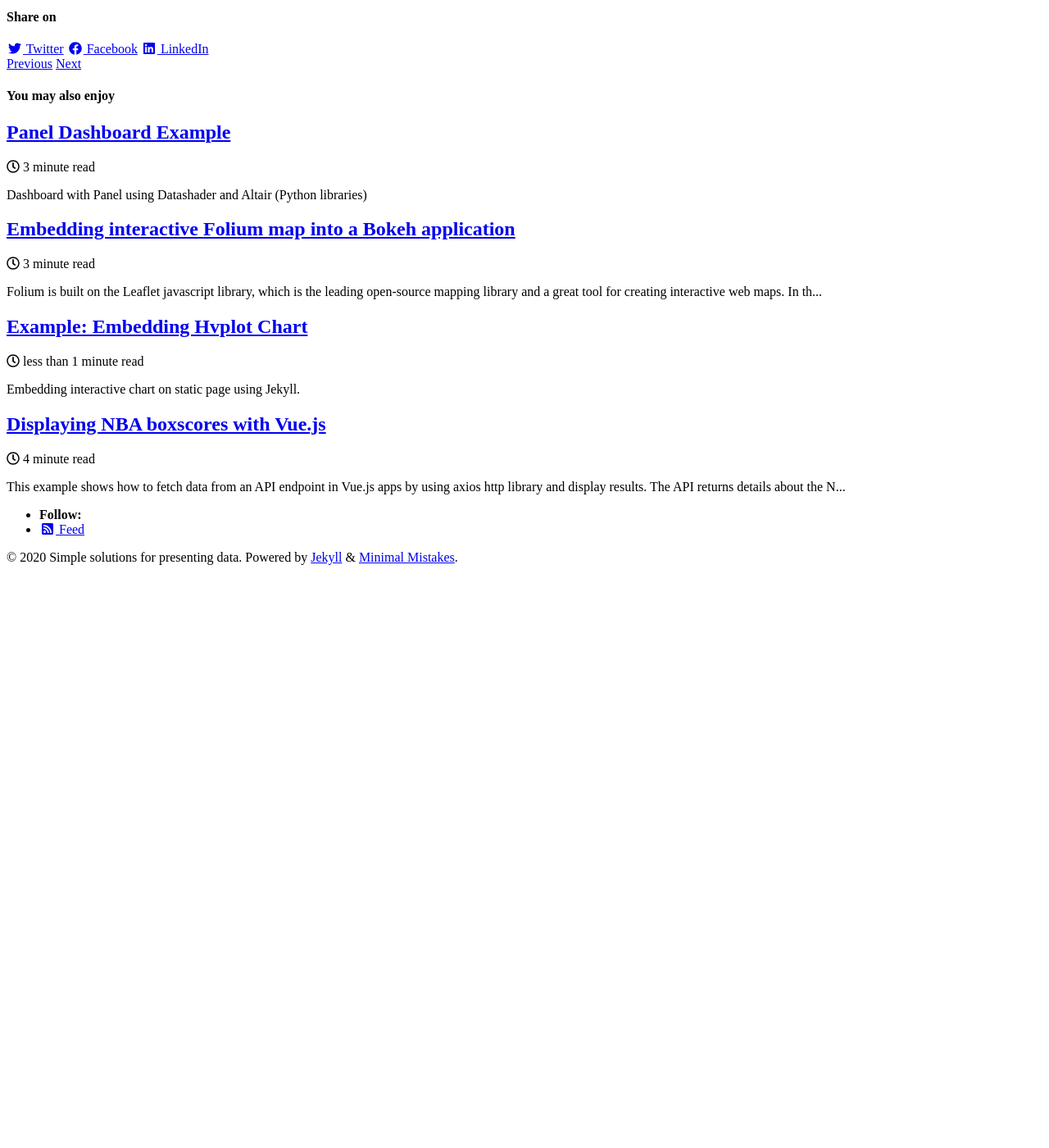
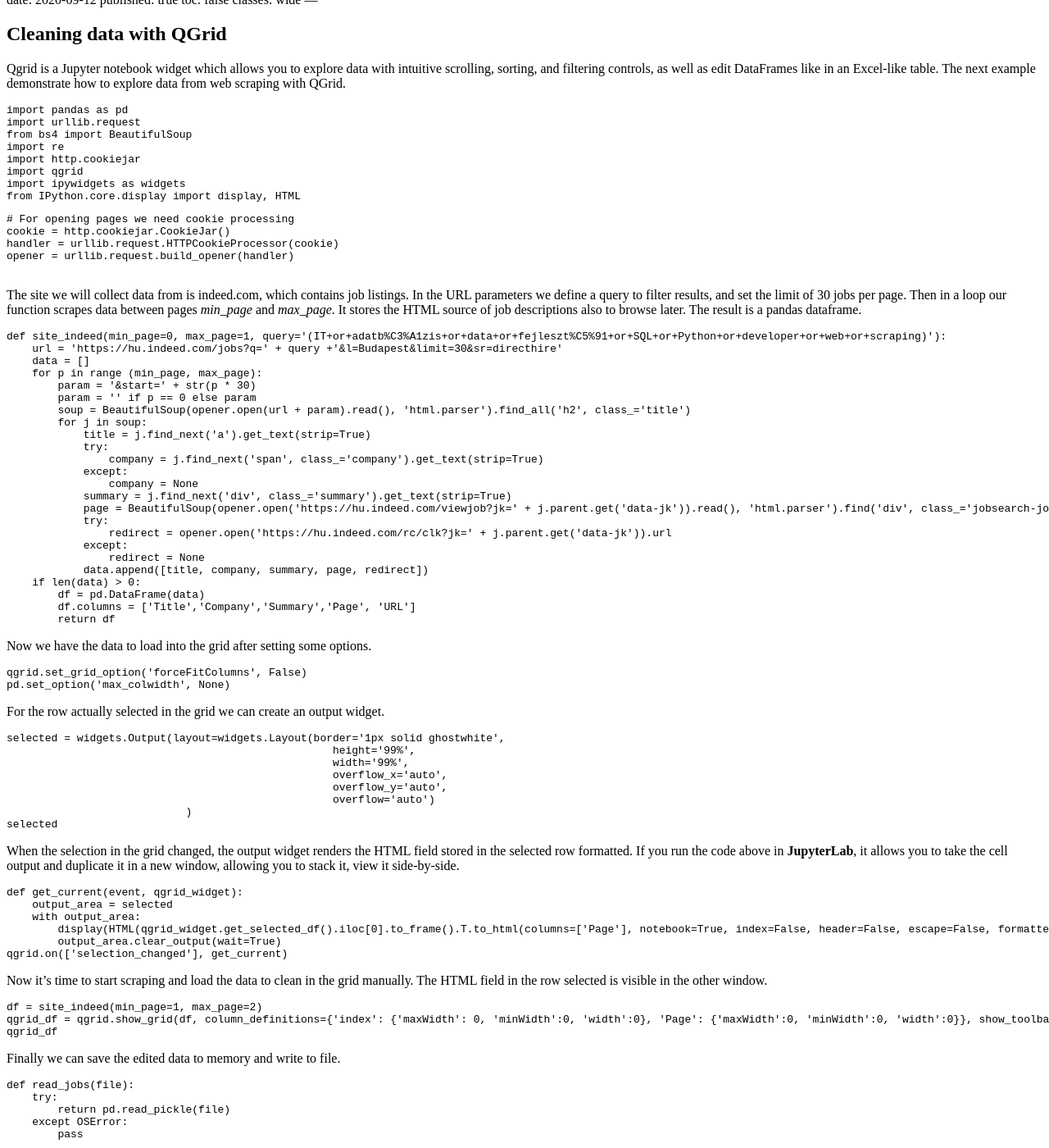
Before and after one commit to dg-data/tidbits, a Jekyll site: the page built from _posts/2019-04-17-example-post.md, in a window 1280 px wide and 1400 px high, scrolled down 417 px. Shown: the whole window at 82% size. Built offline with Jekyll 4.4.1, drawn with Linux system fonts in a browser that asks for light colours; cached includes are drawn as plain includes; nearby versions of some CDN libraries; a script that is not in the unit is left out; comment, search, counter and statistics services are not loaded; before the commit the page ends 1114 px from its top, so only the background shows below that; some of the changed text lies outside the part shown.

Commit message:
Update 2019-04-17-example-post.md

````diff
--- a/_posts/2019-04-17-example-post.md
+++ b/_posts/2019-04-17-example-post.md
@@ -1,3 +1,4 @@
+
 ---
 date: 2020-09-12
 published: true
@@ -13,3 +14,117 @@ classes: wide
 {% include qgrid.html %}
 </div>
 </div>
+
+## Cleaning data with QGrid
+
+Qgrid is a Jupyter notebook widget which allows you to explore data with intuitive scrolling, sorting, and filtering controls, as well as edit DataFrames like in an Excel-like table.
+The next example demonstrate how to explore data from web scraping with QGrid.
+```python
+import pandas as pd
+import urllib.request
+from bs4 import BeautifulSoup
+import re
+import http.cookiejar
+import qgrid
+import ipywidgets as widgets
+from IPython.core.display import display, HTML
+```
+
+```python
+# For opening pages we need cookie processing
+cookie = http.cookiejar.CookieJar()
+handler = urllib.request.HTTPCookieProcessor(cookie)
+opener = urllib.request.build_opener(handler)
+
+```
+
+
+The site we will collect data from is indeed.com, which contains job listings. In the URL parameters we define a query to filter results, and set the limit of 30 jobs per page.
+Then in a loop our function scrapes data between pages *min_page* and *max_page*. It stores the HTML source of job descriptions also to browse later. The result is a pandas dataframe.
+```python
+def site_indeed(min_page=0, max_page=1, query='(IT+or+adatb%C3%A1zis+or+data+or+fejleszt%C5%91+or+SQL+or+Python+or+developer+or+web+or+scraping)'):
+    url = 'https://hu.indeed.com/jobs?q=' + query +'&l=Budapest&limit=30&sr=directhire'
+    data = []
+    for p in range (min_page, max_page):
+        param = '&start=' + str(p * 30)
+        param = '' if p == 0 else param
+        soup = BeautifulSoup(opener.open(url + param).read(), 'html.parser').find_all('h2', class_='title')
+        for j in soup:
+            title = j.find_next('a').get_text(strip=True)
+            try:
+                company = j.find_next('span', class_='company').get_text(strip=True)
+            except:
+                company = None
+            summary = j.find_next('div', class_='summary').get_text(strip=True)
+            page = BeautifulSoup(opener.open('https://hu.indeed.com/viewjob?jk=' + j.parent.get('data-jk')).read(), 'html.parser').find('div', class_='jobsearch-jobDescriptionText')
+            try:
+                redirect = opener.open('https://hu.indeed.com/rc/clk?jk=' + j.parent.get('data-jk')).url
+            except:
+                redirect = None
+            data.append([title, company, summary, page, redirect])
+    if len(data) > 0:
+        df = pd.DataFrame(data)
+        df.columns = ['Title','Company','Summary','Page', 'URL']
+        return df
+```
+Now we have the data to load into the grid after setting some options.
+
+
+
+
+
+
+```python
+qgrid.set_grid_option('forceFitColumns', False)
+pd.set_option('max_colwidth', None)
+```
+For the row actually selected in the grid we can create an output widget.
+
+
+```python
+selected = widgets.Output(layout=widgets.Layout(border='1px solid ghostwhite',
+                                                   height='99%',
+                                                   width='99%',
+                                                   overflow_x='auto',
+                                                   overflow_y='auto',
+                                                   overflow='auto')
+                            )
+selected
+```
+When the selection in the grid changed, the output widget renders the HTML field stored in the selected row formatted. If you run the code above in **JupyterLab**, it allows you to take the cell output and duplicate it in a new window, allowing you to stack it, view it side-by-side.
+
+```python
+def get_current(event, qgrid_widget):
+    output_area = selected
+    with output_area:
+        display(HTML(qgrid_widget.get_selected_df().iloc[0].to_frame().T.to_html(columns=['Page'], notebook=True, index=False, header=False, escape=False, formatters={'Page': lambda x: x.prettify(formatter='html')})))
+        output_area.clear_output(wait=True)
+qgrid.on(['selection_changed'], get_current)
+```
+ Now it's time to start scraping and load the data to clean in the grid manually.
+ The HTML field in the row selected is visible in the other window.
+```python
+df = site_indeed(min_page=1, max_page=2)
+qgrid_df = qgrid.show_grid(df, column_definitions={'index': {'maxWidth': 0, 'minWidth':0, 'width':0}, 'Page': {'maxWidth':0, 'minWidth':0, 'width':0}}, show_toolbar=True)
+qgrid_df
+```
+Finally we can save the edited data to memory and write to file.
+
+```python
+def read_jobs(file):
+    try:
+        return pd.read_pickle(file)
+    except OSError:
+        pass
+```
+
+
+```python
+jobs = read_jobs('data.pkl')
+jobs = qgrid_df.get_changed_df() if jobs is None else jobs.append(qgrid_df.get_changed_df())
+```
+
+
+```python
+jobs.to_pickle('./data.pkl')
+```
````
